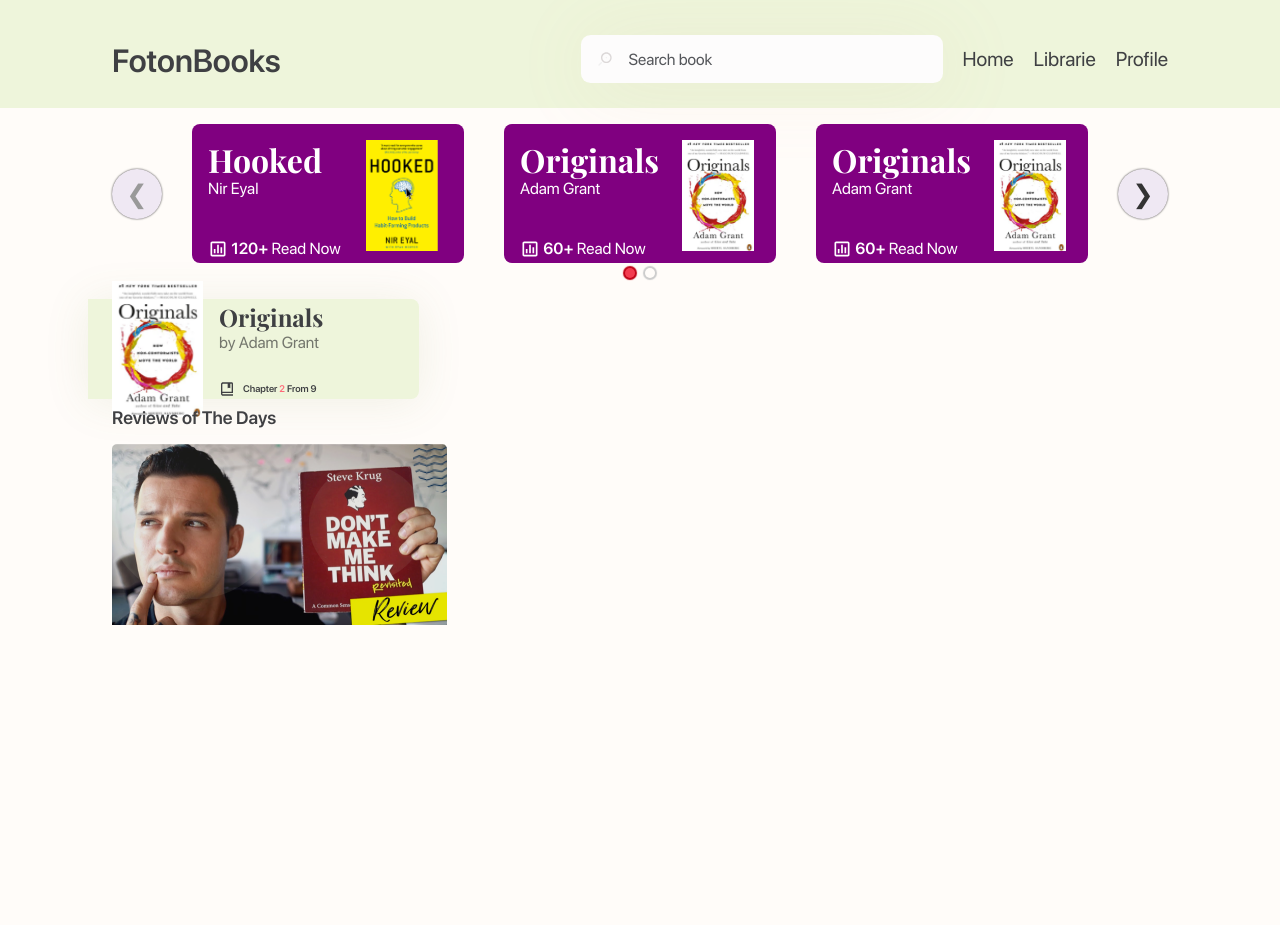
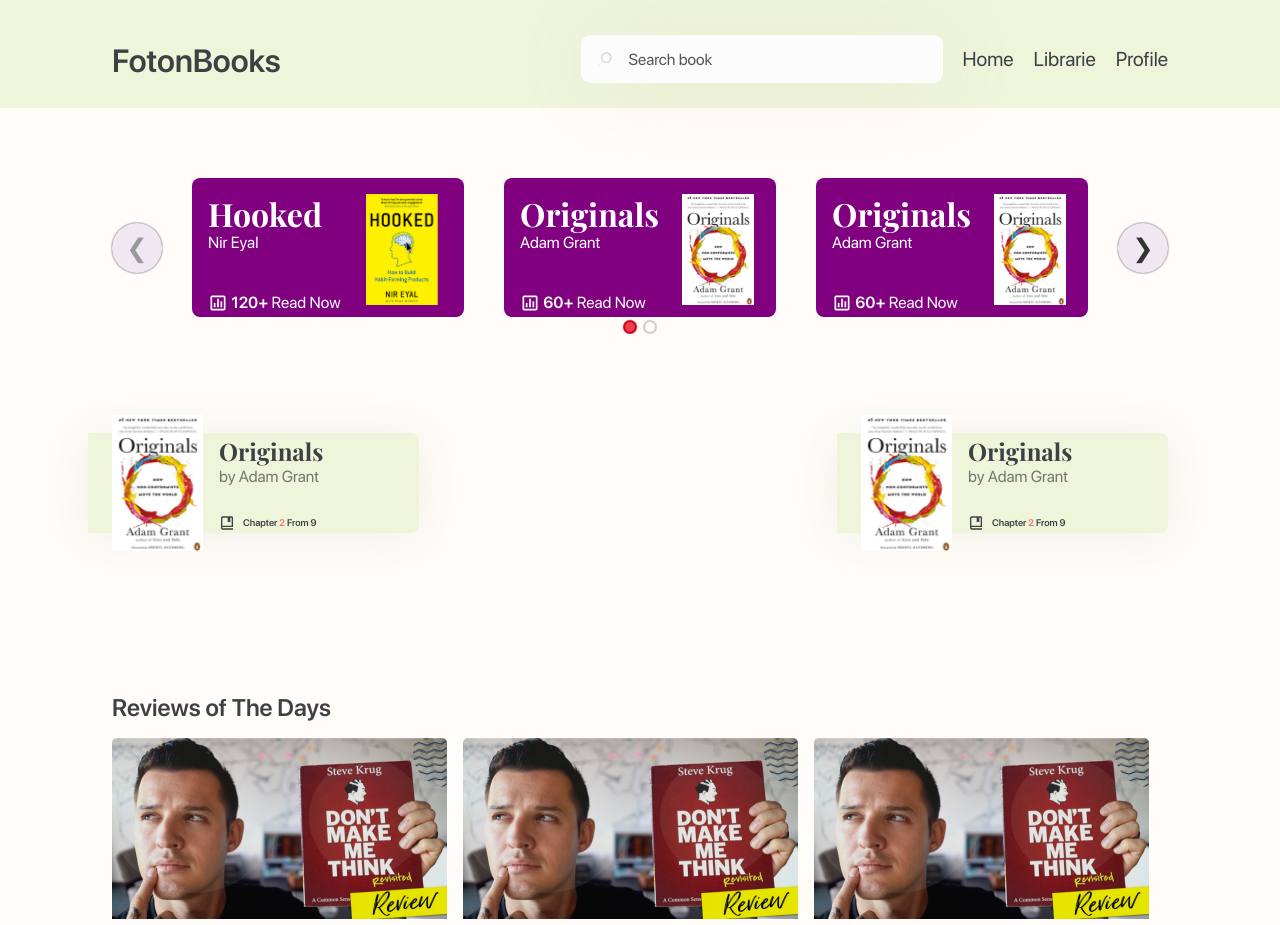
Before and after one commit to JoaoMarcelo-J/frontend-challenge, a Next.js app: page / in a window 1280 px wide. Before the commit the page ends 800 px from the top, so only its background shows below. Built offline with nearby package versions, Linux system fonts and the light colour scheme.

Commit message:
style: desktop Component

```diff
--- /dev/null
+++ b/src/components/Desktop/CurrentlyReadingDesktop/index.tsx
@@ -0,0 +1,36 @@
+import { Container } from "./styles";
+import { InfoCard } from "./styles";
+import { BiBookBookmark } from "react-icons/bi";
+
+export function CurrentlyReadingDesktop() {
+  return (
+    <Container>
+      <InfoCard>
+        <img src="/assets/book2.png" alt="book2" />
+        <div>
+          <h1>Originals</h1>
+          <p>by Adam Grant</p>
+          <div>
+            <BiBookBookmark />
+            <span>
+              Chapter <span>2</span> From 9
+            </span>
+          </div>
+        </div>
+      </InfoCard>
+      <InfoCard>
+        <img src="/assets/book2.png" alt="book2" />
+        <div>
+          <h1>Originals</h1>
+          <p>by Adam Grant</p>
+          <div>
+            <BiBookBookmark />
+            <span>
+              Chapter <span>2</span> From 9
+            </span>
+          </div>
+        </div>
+      </InfoCard>
+    </Container>
+  );
+}
--- /dev/null
+++ b/src/components/Desktop/CurrentlyReadingDesktop/styles.ts
@@ -0,0 +1,72 @@
+import styled, { css } from "styled-components";
+
+export const Container = styled.div`
+  display: flex;
+  justify-content: space-between;
+  align-items: center;
+
+  margin-left: -1.5rem;
+  margin-top: 6rem;
+`;
+
+export const InfoCard = styled.div`
+  width: 331px;
+  max-height: 100px;
+
+  display: flex;
+  align-items: center;
+
+  box-shadow: 0px 3px 45px 0px #798d431d;
+
+  border-radius: 0 0.5rem 0.5rem 0;
+
+  ${(props) => css`
+    background: ${props.theme.colors.infoCard};
+
+    img {
+      width: 91px;
+      height: 136px;
+
+      margin-left: 1.5rem;
+    }
+
+    & > div {
+      width: 100%;
+
+      margin-left: 1rem;
+
+      h1 {
+        font-family: "playfair display";
+        font-size: 1.5rem;
+        font-weight: 700;
+        line-height: 2rem;
+        color: var(--title);
+      }
+
+      p {
+        font-family: "Roboto" sans-serif;
+
+        color: ${props.theme.colors.infoCardText};
+      }
+
+      & > div {
+        display: flex;
+        align-items: center;
+
+        margin-top: 1.8rem;
+
+        & > span {
+          margin-left: 0.5rem;
+
+          font-size: 0.6rem;
+          font-weight: 700;
+          line-height: 0.7rem;
+
+          & > span {
+            color: ${props.theme.colors.redTitle};
+          }
+        }
+      }
+    }
+  `}
+`;
--- a/src/components/Desktop/DeskTopHome/index.tsx
+++ b/src/components/Desktop/DeskTopHome/index.tsx
@@ -1,8 +1,8 @@
 import { useSearchResult } from "../../../hooks/useSearchResult";
 import { BooksSlide } from "../../BooksSlide";
-import { CurrentlyReading } from "../../CurrentlyReading";
 import { ReviewVideos } from "../../ReviewVideos";
 import { SearchResult } from "../../SearchResult";
+import { CurrentlyReadingDesktop } from "../CurrentlyReadingDesktop";
 import { Header } from "../Header";
 import { Container } from "./styles";
 
@@ -17,7 +17,7 @@
         ) : (
           <>
             <BooksSlide />
-            <CurrentlyReading />
+            <CurrentlyReadingDesktop />
             <ReviewVideos />
           </>
         )}
--- a/src/components/Desktop/Header/styles.ts
+++ b/src/components/Desktop/Header/styles.ts
@@ -2,7 +2,8 @@
 
 export const Container = styled.header`
   background-color: ${(props) => props.theme.colors.header};
-  width: 100vw;
+
+  margin-bottom: 70px;
 
   div {
     max-width: 1120px;
--- a/src/components/ReviewVideos/index.tsx
+++ b/src/components/ReviewVideos/index.tsx
@@ -23,6 +23,16 @@
             <img src="/assets/thumb1.png" />
           </a>
         </Link>
+        <Link href="https://www.youtube.com/watch?v=vBzBgewl4ac">
+          <a>
+            <img src="/assets/thumb1.png" />
+          </a>
+        </Link>
+        <Link href="https://www.youtube.com/watch?v=vBzBgewl4ac">
+          <a>
+            <img src="/assets/thumb1.png" />
+          </a>
+        </Link>
       </div>
     </Container>
   );
--- a/src/components/ReviewVideos/styles.ts
+++ b/src/components/ReviewVideos/styles.ts
@@ -16,10 +16,26 @@
     h3 {
       font-size: 1.125rem;
       color: ${(props) => props.theme.colors.title};
+
+      @media (min-width: 1024px) {
+        font-size: 1.5rem;
+      }
     }
 
     img {
-      margin-top: 16px;
+      margin-top: 1rem;
+
+      @media (min-width: 1024px) {
+        margin-right: 1rem;
+      }
+    }
+
+    @media (min-width: 1024px) {
+      font-size: 1.5rem;
     }
   }
+
+  @media (min-width: 1024px) {
+    margin-top: 10rem;
+  }
 `;
--- a/src/hooks/useSearchResult.tsx
+++ b/src/hooks/useSearchResult.tsx
@@ -30,7 +30,6 @@
       const res = await api.get(`volumes?q=${search}`);
 
       setBooks(res.data.items);
-      console.log(res.data.items);
     }
   }
 
```
